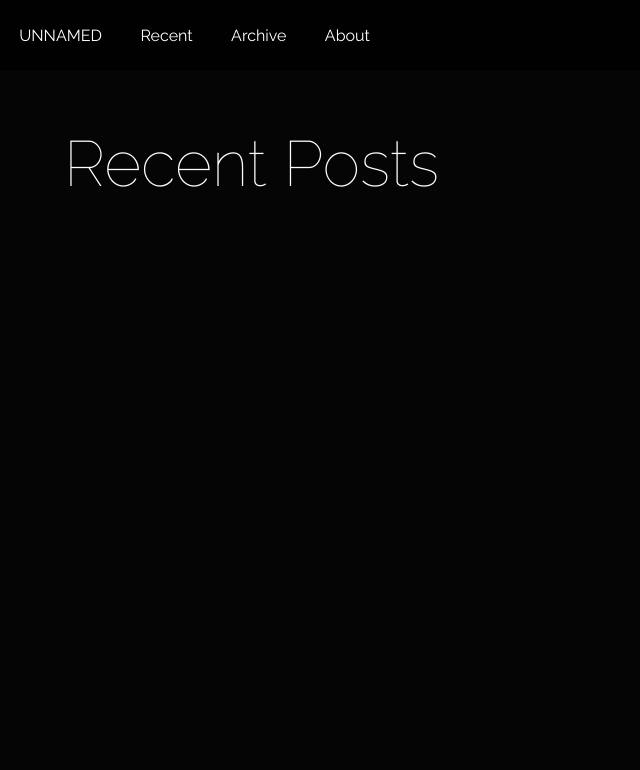
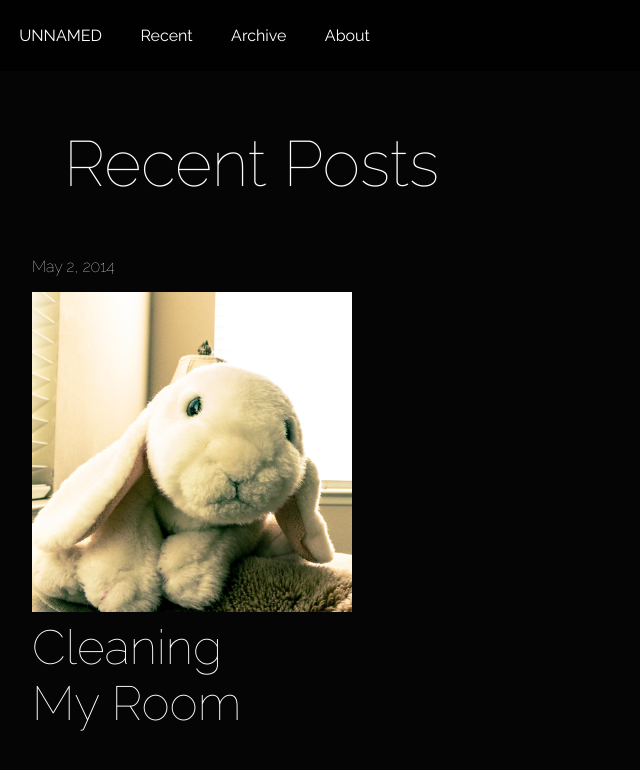
Before and after one commit to jk5228/unnamed, a Jekyll site: the page built from index.html, in a window 1280 px wide and 900 px high, scrolled down 864 px. Shown: the top 770 px of the window, without its empty margins (0-640 px from the left). Built offline with Jekyll 4.4.1, drawn with Linux system fonts in a browser that asks for light colours; Markdown is read by kramdown in place of the engine named in the settings.

Commit message:
testing jekyll

```diff
--- a/index.html
+++ b/index.html
@@ -68,7 +68,7 @@
 			background-color: #050505;
 		}
 		{% for p in site.posts %}
-		{% if p < 5 %}
+		{% if forloop.index < 5 %}
 		#post{{ forloop.index }} {
 			background-image: url('{{ site.url }}/imgs/{{ p.cover }}');
 		}
@@ -270,7 +270,7 @@
 		<div id="postcontainer">
 			<div id="bar1">
 				{% for p in site.posts %}
-				{% if p < 5 %}
+				{% if forloop.index < 5 %}
 				<div class="post">
 					<div class="postdate">{{ p.date | date: "%B %-d, %Y" }}</div>
 					<a href="{{ p.url }}"><div class="postimg" id="post{{ forloop.index }}"></div></a>
```
